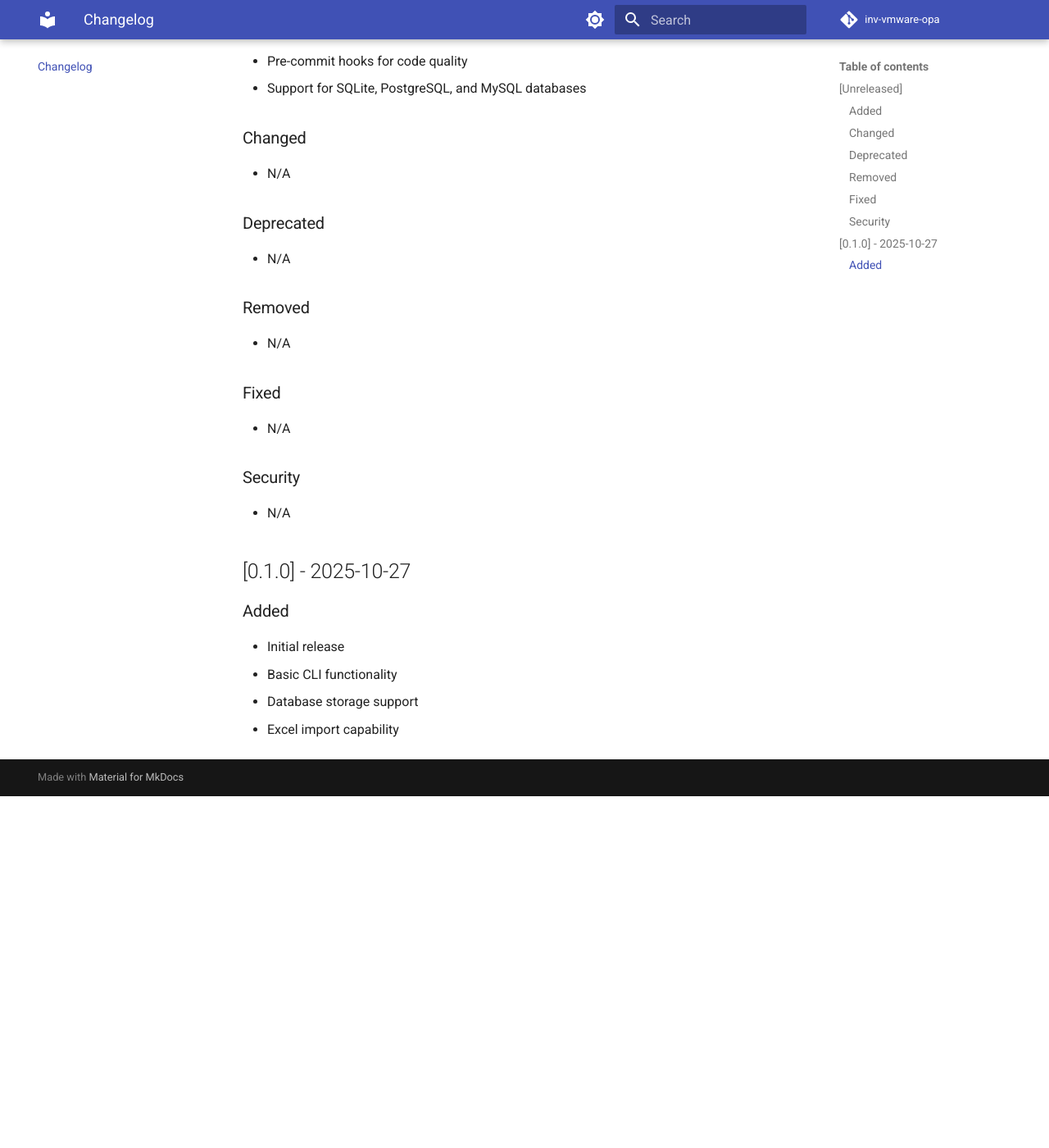
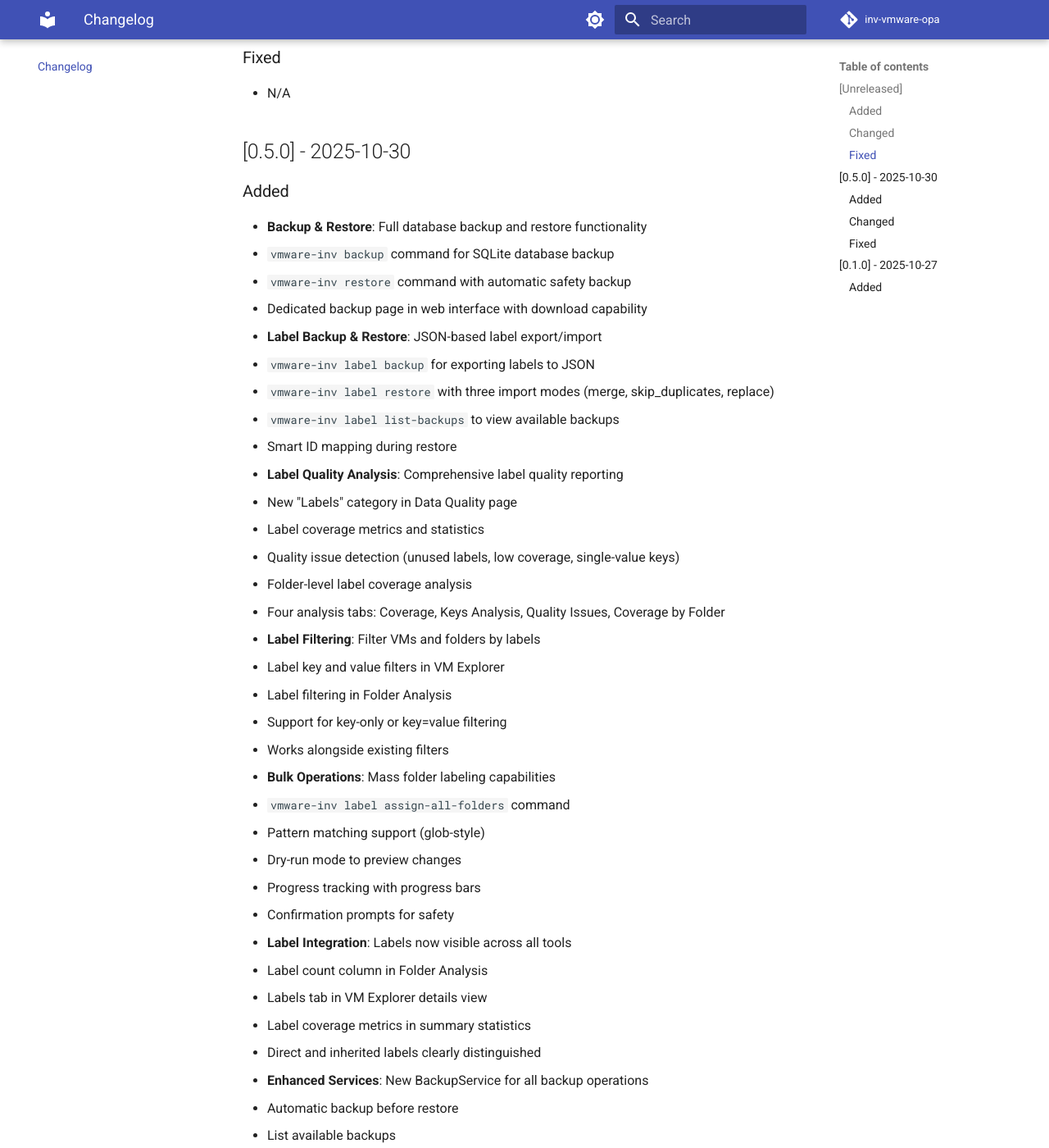
Before and after one commit to brunseba/inv-vmware-opa, an MkDocs documentation site: the page built from docs/changelog.md, in a window 1280 px wide and 1400 px high, scrolled down 538 px. Shown: the whole window at 82% size. Built offline with MkDocs 1.6.1 and Material for MkDocs 9.7.7, drawn with Linux system fonts in a browser that asks for light colours; comment, search, counter and statistics services are not loaded; before the commit the page ends 1509 px from its top, so only the background shows below that; some of the changed text lies outside the part shown.

Commit message:
docs: update documentation for v0.5.0 release
- Add comprehensive backup/restore guide
- Update changelog with v0.5.0 features
- Update index.md with new capabilities
- Document label quality analysis
- Document bulk operations

```diff
--- a/docs/changelog.md
+++ b/docs/changelog.md
@@ -8,28 +8,62 @@ and this project adheres to [Semantic Versioning](https://semver.org/spec/v2.0.0
 ## [Unreleased]
 
 ### Added
-- Initial CLI implementation with load, stats, and list commands
-- SQLAlchemy models for VMware inventory data
-- Excel file parser supporting 75+ VM attributes
-- Unit tests for data parsing functions
-- MkDocs documentation with Material theme
-- Pre-commit hooks for code quality
-- Support for SQLite, PostgreSQL, and MySQL databases
+- N/A
 
 ### Changed
-- N/A
-
-### Deprecated
-- N/A
-
-### Removed
 - N/A
 
 ### Fixed
 - N/A
 
-### Security
-- N/A
+## [0.5.0] - 2025-10-30
+
+### Added
+- **Backup & Restore**: Full database backup and restore functionality
+  - `vmware-inv backup` command for SQLite database backup
+  - `vmware-inv restore` command with automatic safety backup
+  - Dedicated backup page in web interface with download capability
+- **Label Backup & Restore**: JSON-based label export/import
+  - `vmware-inv label backup` for exporting labels to JSON
+  - `vmware-inv label restore` with three import modes (merge, skip_duplicates, replace)
+  - `vmware-inv label list-backups` to view available backups
+  - Smart ID mapping during restore
+- **Label Quality Analysis**: Comprehensive label quality reporting
+  - New "Labels" category in Data Quality page
+  - Label coverage metrics and statistics
+  - Quality issue detection (unused labels, low coverage, single-value keys)
+  - Folder-level label coverage analysis
+  - Four analysis tabs: Coverage, Keys Analysis, Quality Issues, Coverage by Folder
+- **Label Filtering**: Filter VMs and folders by labels
+  - Label key and value filters in VM Explorer
+  - Label filtering in Folder Analysis
+  - Support for key-only or key=value filtering
+  - Works alongside existing filters
+- **Bulk Operations**: Mass folder labeling capabilities
+  - `vmware-inv label assign-all-folders` command
+  - Pattern matching support (glob-style)
+  - Dry-run mode to preview changes
+  - Progress tracking with progress bars
+  - Confirmation prompts for safety
+- **Label Integration**: Labels now visible across all tools
+  - Label count column in Folder Analysis
+  - Labels tab in VM Explorer details view
+  - Label coverage metrics in summary statistics
+  - Direct and inherited labels clearly distinguished
+- **Enhanced Services**: New BackupService for all backup operations
+  - Automatic backup before restore
+  - List available backups
+  - Export/import with error tracking
+
+### Changed
+- Folder Analysis now includes label count in folder table
+- VM Explorer details now has dedicated Labels tab
+- Data Quality page expanded with label-specific analysis
+- Summary metrics now include label coverage statistics
+
+### Fixed
+- Label count calculation timing in Folder Analysis
+- Path import missing in label commands
 
 ## [0.1.0] - 2025-10-27
 
```
Also changed, not shown: docs/index.md (+7 -4 lines), docs/user-guide/backup-restore.md (added, +285 -0 lines).
